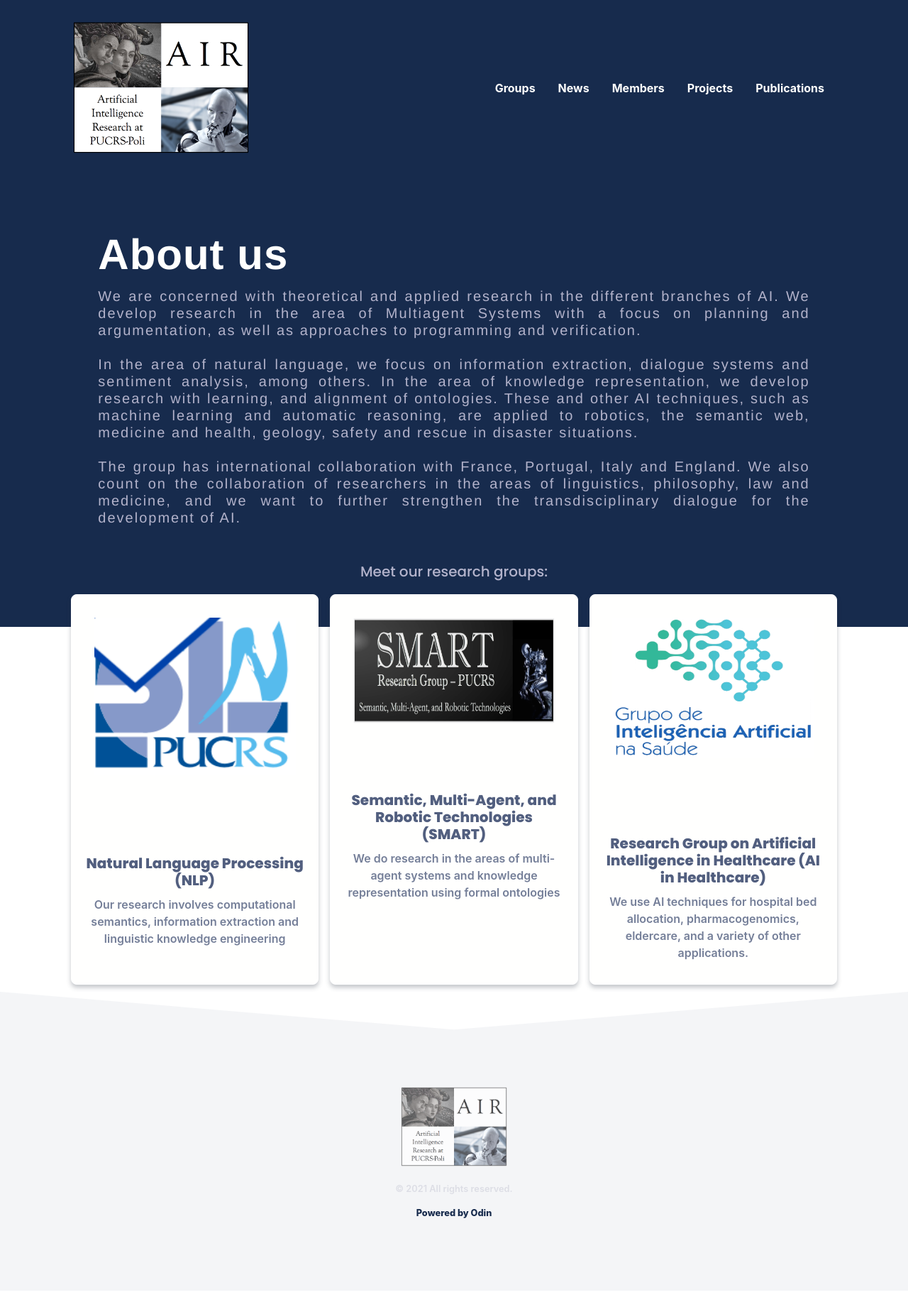
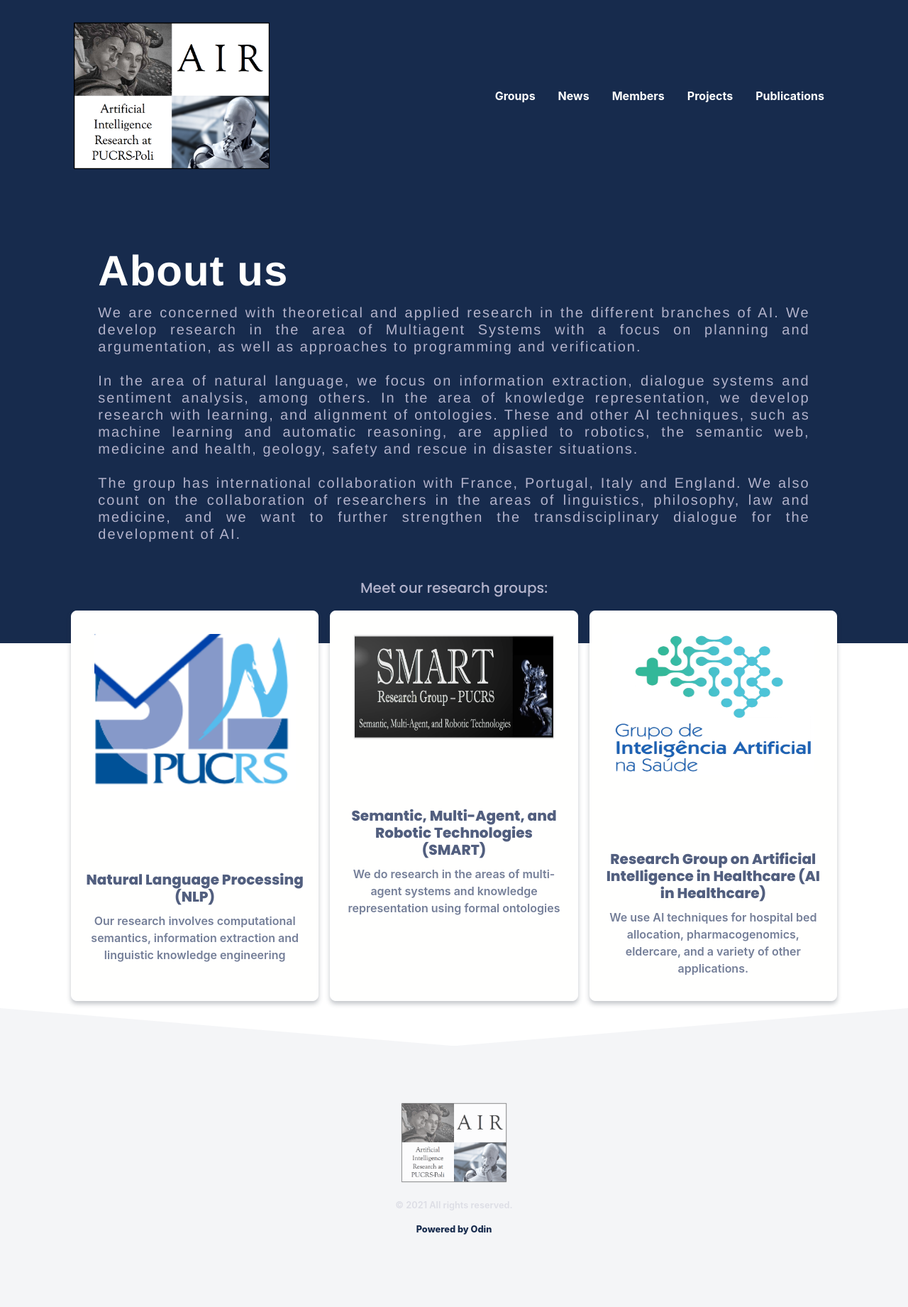
Before and after one commit to air-pucrs/air-pucrs.github.io, a Jekyll site: the page built from index.html, in a window 1280 px wide. Shown: the whole page at 71% size. Built offline with Jekyll 4.4.1, drawn with Linux system fonts in a browser that asks for light colours; nearby versions of some CDN libraries; some web fonts are replaced; comment, search, counter and statistics services are not loaded; before the commit the page ends 1818 px from its top, so only the background shows below that.

Commit message:
Update nav.html

```diff
--- a/_includes/nav.html
+++ b/_includes/nav.html
@@ -1,7 +1,7 @@
 <nav class="container grid-xl navbar">
   <div class="flex-horizontal-center hide-sm">
     <a style="width: 100%;" href="{{ site.url }}{{ site.baseurl }}" class="logo flex-centered medium-plus-logo">
-      <img style="max-width: 250px;" src="{{ site.baseurl }}/assets/{{ site.brand_logo }}" alt="Artificial Intelligence Research Group at PUCRS" />
+      <img style="max-width: 280px;" src="{{ site.baseurl }}/assets/{{ site.brand_logo }}" alt="Artificial Intelligence Research Group at PUCRS" />
     </a>
   </div>
 
```
